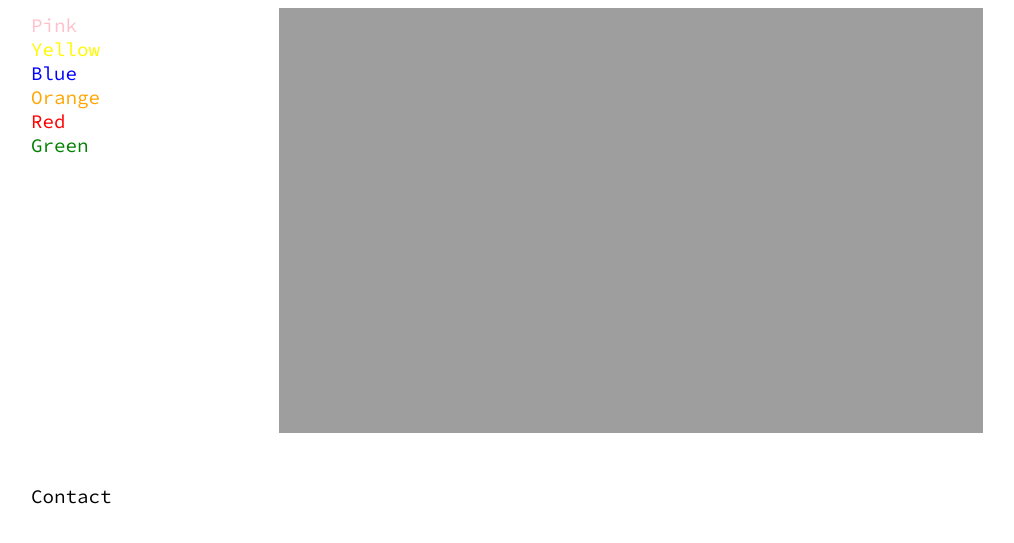
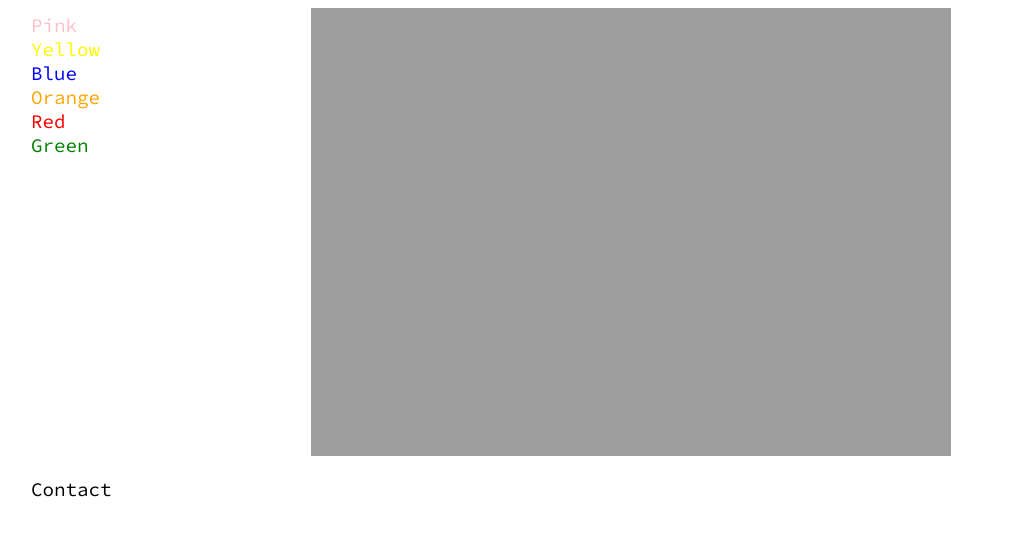
Before and after one commit to YumZax/photo-portfolio, a website: page public/index.html in a window 1280 px wide. Shown: the part 153-696 px from the top of the page, without its empty margins (9-1023 px from the left). Drawn offline with Linux system fonts and the light colour scheme.

Commit message:
zdimensiosn

```diff
--- a/public/index.html
+++ b/public/index.html
@@ -17,8 +17,8 @@
       top: 161px;
     left: 50%;
     transform: translateX(-50%);
-      width: 55%;
-    height: 425px;
+      width: 50vw;
+    height: 35vw;
     }
     #header {
       padding: 0;
@@ -36,7 +36,7 @@
     }
 
    .contact {
-     margin-top: 327px;
+     margin-top: 25vw;
    }
     #overlay {
       position: fixed;
```
